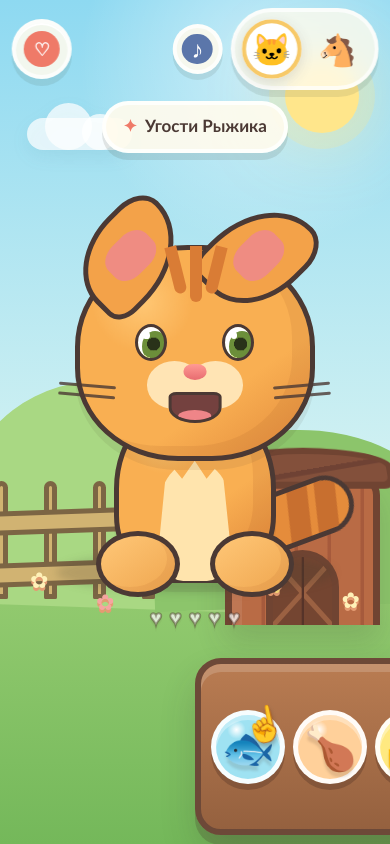
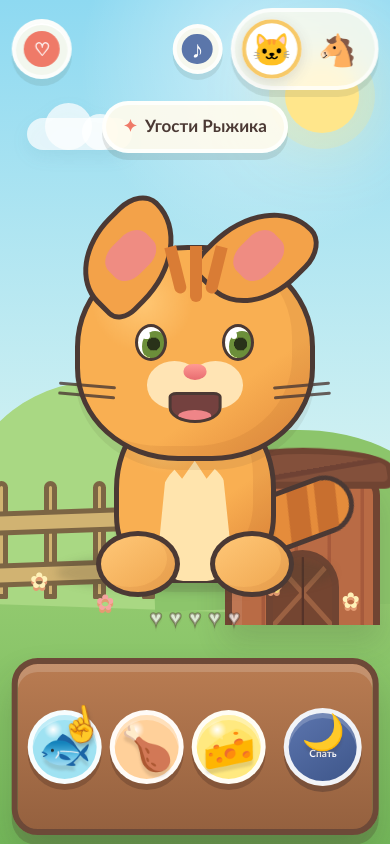
Before and after one commit to Chnurok/pokormi-kotika, a Next.js app: page / in a window 390 px wide. Built offline with nearby package versions, Linux system fonts and the light colour scheme.

Commit message:
Fix tablet control dock alignment

```diff
--- a/app/globals.css
+++ b/app/globals.css
@@ -115,7 +115,7 @@ button { font: inherit; color: inherit; }
 
 .hearts { display: flex; gap: clamp(7px,1.2vmin,14px); margin-bottom: .2vmin; filter: drop-shadow(0 3px 0 rgba(79,59,50,.12)); }.hearts span { color: rgba(255,255,255,.72); font-size: clamp(21px,3.6vmin,40px); -webkit-text-stroke: clamp(2px,.35vmin,4px) rgba(79,59,50,.45); transition: transform .25s,color .25s; }.hearts span.is-full { color: #f06f69; -webkit-text-stroke-color: #fff7e9; transform: scale(1.15); }
 
-.care-dock { position: absolute; z-index: 30; left: 50%; bottom: max(2.2vmin,env(safe-area-inset-bottom)); display: flex; align-items: center; justify-content: center; gap: clamp(10px,2vmin,24px); width: min(94%,850px); height: 21%; padding: clamp(10px,1.6vmin,18px) clamp(14px,2.5vmin,28px); border: clamp(6px,.8vmin,9px) solid #6d4938; border-radius: clamp(26px,5vmin,54px); background: linear-gradient(180deg,#b97c52,#95613f); box-shadow: inset 0 8px rgba(255,255,255,.17),0 10px 0 rgba(63,48,40,.22),0 20px 35px rgba(52,50,41,.18); }
+.care-dock { position: absolute; z-index: 30; left: 50%; bottom: max(2.2vmin,env(safe-area-inset-bottom)); display: flex; align-items: center; justify-content: center; gap: clamp(10px,2vmin,24px); width: min(94%,850px); height: 21%; padding: clamp(10px,1.6vmin,18px) clamp(14px,2.5vmin,28px); border: clamp(6px,.8vmin,9px) solid #6d4938; border-radius: clamp(26px,5vmin,54px); background: linear-gradient(180deg,#b97c52,#95613f); box-shadow: inset 0 8px rgba(255,255,255,.17),0 10px 0 rgba(63,48,40,.22),0 20px 35px rgba(52,50,41,.18); transform: translateX(-50%); }
 .food-group { display: flex; align-items: center; justify-content: center; gap: clamp(10px,2.5vmin,28px); }.dock-divider { width: 5px; height: 70%; border-radius: 9px; background: rgba(83,49,35,.34); box-shadow: 3px 0 rgba(255,255,255,.13); }
 .care-button { display: grid; place-items: center; flex-shrink: 0; padding: 0; border: clamp(5px,.65vmin,7px) solid rgba(255,255,255,.92); border-radius: 50%; outline: 0; cursor: pointer; transition: transform .1s,box-shadow .1s,background .3s; }
 .food-button { position: relative; width: clamp(74px,13.5vmin,142px); height: clamp(74px,13.5vmin,142px); background: radial-gradient(circle at 32% 23%,#fff,transparent 14%),var(--button-color); box-shadow: 0 clamp(6px,1vmin,10px) 0 rgba(72,44,34,.31),inset 0 5px rgba(255,255,255,.33); }.care-button > span { display: block; font-size: clamp(43px,8.3vmin,88px); line-height: 1; filter: drop-shadow(0 5px 1px rgba(61,43,35,.14)); }
```
